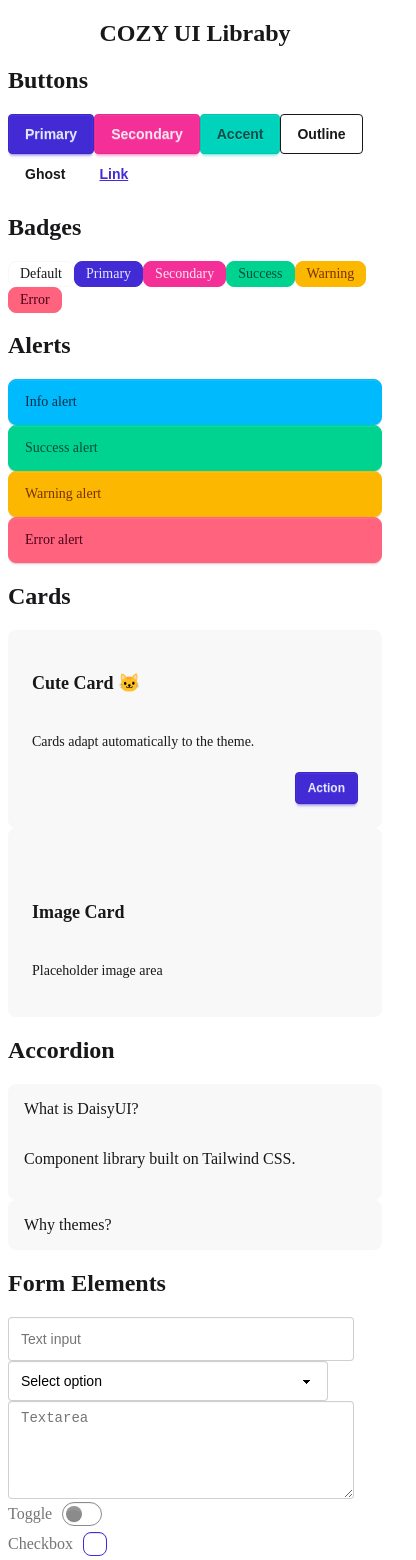
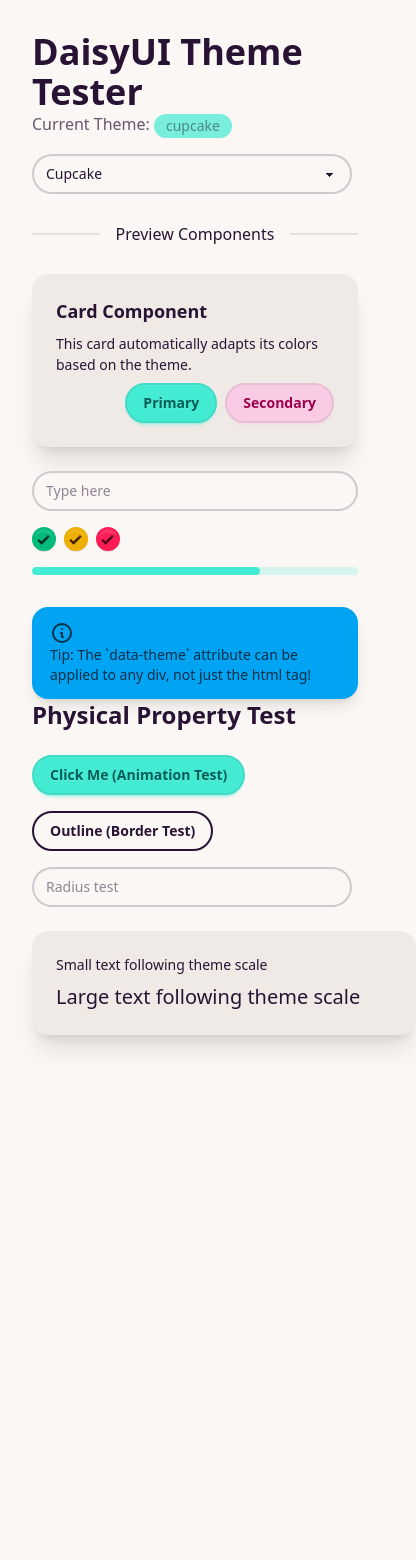
Before and after one commit to Kool-Cool/cozycat-ui, a Next.js app: page / in a window 390 px wide. Shown: the top 1560 px of the page, 416 px wide, since content can reach past the window. After the commit the page ends 1067 px from the top, so only its background shows below. Built offline with nearby package versions, Linux system fonts and the light colour scheme.

Commit message:
feat : customThemeTestig

```diff
--- a/app/globals.css
+++ b/app/globals.css
@@ -1,4 +1,35 @@
-@tailwind base;
-@tailwind components;
-@tailwind utilities;
-@plugin "daisyui";
+@import "tailwindcss";
+@plugin "daisyui" {
+  /* "all: true" includes all 32+ default daisyUI themes */
+  themes: all;
+}
+
+
+
+/* 2. Define your custom theme */
+@plugin "daisyui/theme" {
+    name: "testTheme";
+    default: false;
+    prefersdark: false;
+    color-scheme: "light";
+    --color-base-100: oklch(98% 0.016 73.684);
+    --color-base-200: oklch(95% 0.038 75.164);
+    --color-base-300: oklch(90% 0.076 70.697);
+    --color-base-content: oklch(40% 0.123 38.172);
+    --color-primary: oklch(0% 0 0);
+    --color-primary-content: oklch(100% 0 0);
+    --color-secondary: oklch(22.45% 0.075 37.85);
+    --color-secondary-content: oklch(90% 0.076 70.697);
+    --color-accent: oklch(46.44% 0.111 37.85);
+    --color-accent-content: oklch(90% 0.076 70.697);
+    --color-neutral: oklch(55% 0.195 38.402);
+    --color-neutral-content: oklch(98% 0.016 73.684);
+    --color-info: oklch(42% 0.199 265.638);
+    --color-success: oklch(43% 0.095 166.913);
+    --color-warning: oklch(82% 0.189 84.429);
+    --color-error: oklch(70% 0.191 22.216);
+    /* Custom Variables */
+    --radius-selector: 2rem;
+    --radius-field: 0.5rem;
+    --radius-box: 1rem;
+  }
--- a/app/layout.tsx
+++ b/app/layout.tsx
@@ -1,51 +1,14 @@
-import type { Metadata } from "next";
-import { Geist, Geist_Mono, Poppins, Playfair_Display } from "next/font/google";
 import "./globals.css";
 
-/* Base / system-like font (good default) */
-const geistSans = Geist({
-  variable: "--font-geist-sans",
-  subsets: ["latin"],
-});
-
-/* Mono font */
-const geistMono = Geist_Mono({
-  variable: "--font-geist-mono",
-  subsets: ["latin"],
-});
-
-/* Cozy / rounded UI font */
-const poppins = Poppins({
-  variable: "--font-poppins",
-  subsets: ["latin"],
-  weight: ["400", "500", "600", "700"],
-});
-
-/* Elegant / heading font */
-const playfair = Playfair_Display({
-  variable: "--font-playfair",
-  subsets: ["latin"],
-  weight: ["400", "600", "700"],
-});
-
-export const metadata: Metadata = {
-  title: "Create Next App",
-  description: "Generated by create next app",
-};
-
-export default function RootLayout({ children }: { children: React.ReactNode }) {
+export default function RootLayout({
+  children,
+}: {
+  children: React.ReactNode;
+}) {
   return (
-    <html
-      lang="en"
-      data-theme="tuxedocat"
-      className={`
-        ${geistSans.variable}
-        ${geistMono.variable}
-        ${poppins.variable}
-        ${playfair.variable}
-      `}
-    >
-      <body className="antialiased font-sans">{children}</body>
+    /* The 'data-theme' attribute controls which daisyUI theme is active */
+    <html lang="en" data-theme="cupcake">
+      <body>{children}</body>
     </html>
   );
 }
--- a/app/page.tsx
+++ b/app/page.tsx
@@ -1,239 +1,101 @@
-"use client";
+"use client"; // Required for interactivity
 
-export default function Page() {
+import { useEffect, useState } from "react";
+
+export default function ThemePage() {
+  const [theme, setTheme] = useState("cupcake");
+
+  // Update the document attribute whenever the state changes
+  useEffect(() => {
+    document.documentElement.setAttribute("data-theme", theme);
+  }, [theme]);
+
+  const themes = ["light", "dark", "cupcake", "bumblebee", "testTheme"];
+
   return (
-    <main className="min-h-screen p-6 space-y-12 bg-base-100 text-base-content">
-      {/* Header */}
-      <section className="text-center space-y-2">
-        <h1 className="text-4xl font-bold">
-          COZY UI Libraby
-        </h1>
-      </section>
+    <div className="min-h-screen p-8 transition-colors duration-300">
+      <div className="max-w-4xl mx-auto space-y-8">
 
-      {/* Buttons */}
-      <section className="space-y-4">
-        <h2 className="text-2xl font-semibold">Buttons</h2>
-        <div className="flex flex-wrap gap-3">
-          <button className="btn btn-primary">Primary</button>
-          <button className="btn btn-secondary">Secondary</button>
-          <button className="btn btn-accent">Accent</button>
-          <button className="btn btn-outline">Outline</button>
-          <button className="btn btn-ghost">Ghost</button>
-          <button className="btn btn-link">Link</button>
+        {/* Header & Selector */}
+        <div className="flex flex-col md:flex-row md:items-center justify-between gap-4">
+          <div>
+            <h1 className="text-4xl font-bold">DaisyUI Theme Tester</h1>
+            <p className="opacity-70">Current Theme: <span className="badge badge-primary">{theme}</span></p>
+          </div>
+
+          <select
+            className="select select-bordered w-full max-w-xs"
+            value={theme}
+            onChange={(e) => setTheme(e.target.value)}
+          >
+            {themes.map((t) => (
+              <option key={t} value={t}>{t.charAt(0).toUpperCase() + t.slice(1)}</option>
+            ))}
+          </select>
         </div>
-      </section>
 
-      {/* Badges */}
-      <section className="space-y-4">
-        <h2 className="text-2xl font-semibold">Badges</h2>
-        <div className="flex gap-3 flex-wrap">
-          <span className="badge">Default</span>
-          <span className="badge badge-primary">Primary</span>
-          <span className="badge badge-secondary">Secondary</span>
-          <span className="badge badge-success">Success</span>
-          <span className="badge badge-warning">Warning</span>
-          <span className="badge badge-error">Error</span>
-        </div>
-      </section>
+        <div className="divider">Preview Components</div>
 
-      {/* Alerts */}
-      <section className="space-y-4">
-        <h2 className="text-2xl font-semibold">Alerts</h2>
-        <div className="space-y-2 max-w-lg">
-          <div className="alert alert-info">Info alert</div>
-          <div className="alert alert-success">Success alert</div>
-          <div className="alert alert-warning">Warning alert</div>
-          <div className="alert alert-error">Error alert</div>
-        </div>
-      </section>
+        {/* Showcase Grid */}
+        <div className="grid grid-cols-1 md:grid-cols-2 gap-6">
 
-      {/* Cards */}
-      <section className="space-y-4">
-        <h2 className="text-2xl font-semibold">Cards</h2>
-        <div className="grid gap-6 sm:grid-cols-2 lg:grid-cols-3">
-          <div className="card bg-base-200 shadow">
+          {/* Card Component */}
+          <div className="card bg-base-200 shadow-xl">
             <div className="card-body">
-              <h3 className="card-title">Cute Card 🐱</h3>
-              <p>Cards adapt automatically to the theme.</p>
+              <h2 className="card-title">Card Component</h2>
+              <p>This card automatically adapts its colors based on the theme.</p>
               <div className="card-actions justify-end">
-                <button className="btn btn-primary btn-sm">Action</button>
+                <button className="btn btn-primary">Primary</button>
+                <button className="btn btn-secondary">Secondary</button>
               </div>
             </div>
           </div>
 
-          <div className="card bg-base-200 shadow">
-            <figure className="px-6 pt-6">
-              <div className="h-24 w-full rounded bg-base-300" />
-            </figure>
-            <div className="card-body">
-              <h3 className="card-title">Image Card</h3>
-              <p>Placeholder image area</p>
+          {/* Form Elements */}
+          <div className="flex flex-col gap-4">
+            <input type="text" placeholder="Type here" className="input input-bordered w-full" />
+            <div className="flex gap-2">
+              <input type="checkbox" defaultChecked className="checkbox checkbox-success" />
+              <input type="checkbox" defaultChecked className="checkbox checkbox-warning" />
+              <input type="checkbox" defaultChecked className="checkbox checkbox-error" />
             </div>
+            <progress className="progress progress-primary w-full" value="70" max="100"></progress>
+          </div>
+
+        </div>
+
+        {/* Alert Component */}
+        <div className="alert alert-info shadow-lg">
+          <div>
+            <svg xmlns="http://www.w3.org/2000/svg" fill="none" viewBox="0 0 24 24" className="stroke-current flex-shrink-0 w-6 h-6"><path strokeLinecap="round" strokeLinejoin="round" strokeWidth="2" d="M13 16h-1v-4h-1m1-4h.01M21 12a9 9 0 11-18 0 9 9 0 0118 0z"></path></svg>
+            <span>Tip: The `data-theme` attribute can be applied to any div, not just the html tag!</span>
           </div>
         </div>
-      </section>
 
-      {/* Accordion */}
-      <section className="space-y-4">
-        <h2 className="text-2xl font-semibold">Accordion</h2>
-        <div className="space-y-2 max-w-xl">
-          <div className="collapse collapse-arrow bg-base-200">
-            <input type="radio" name="accordion" defaultChecked />
-            <div className="collapse-title font-medium">
-              What is DaisyUI?
-            </div>
-            <div className="collapse-content">
-              <p>Component library built on Tailwind CSS.</p>
-            </div>
-          </div>
+      </div>
 
-          <div className="collapse collapse-arrow bg-base-200">
-            <input type="radio" name="accordion" />
-            <div className="collapse-title font-medium">
-              Why themes?
-            </div>
-            <div className="collapse-content">
-              <p>Instant visual changes without rewriting components.</p>
-            </div>
-          </div>
-        </div>
-      </section>
 
-      {/* Forms */}
-      <section className="space-y-4">
-        <h2 className="text-2xl font-semibold">Form Elements</h2>
-        <div className="grid gap-4 max-w-md">
-          <input
-            className="input input-bordered"
-            placeholder="Text input"
-          />
+      <div className="space-y-6">
+  <h2 className="text-2xl font-bold">Physical Property Test</h2>
 
-          <select className="select select-bordered" defaultValue="">
-            <option value="" disabled>
-              Select option
-            </option>
-            <option>Option 1</option>
-            <option>Option 2</option>
-          </select>
+  <div className="flex flex-wrap gap-4">
+    {/* This button will use your --animation-btn and --btn-focus-scale */}
+    <button className="btn btn-primary">Click Me (Animation Test)</button>
 
-          <textarea
-            className="textarea textarea-bordered"
-            placeholder="Textarea"
-          />
+    {/* This will show your --border width */}
+    <button className="btn btn-outline">Outline (Border Test)</button>
 
-          <label className="label cursor-pointer gap-3">
-            <span className="label-text">Toggle</span>
-            <input type="checkbox" className="toggle toggle-primary" />
-          </label>
+    {/* This will show your --radius-field */}
+    <input type="text" className="input input-bordered" placeholder="Radius test" />
+  </div>
 
-          <label className="label cursor-pointer gap-3">
-            <span className="label-text">Checkbox</span>
-            <input type="checkbox" className="checkbox checkbox-primary" />
-          </label>
-
-          <label className="label cursor-pointer gap-3">
-            <span className="label-text">Radio</span>
-            <input type="radio" className="radio radio-primary" />
-          </label>
-        </div>
-      </section>
-
-      {/* Slider */}
-      <section className="space-y-4">
-        <h2 className="text-2xl font-semibold">Slider</h2>
-        <input
-          type="range"
-          min={0}
-          max={100}
-          className="range range-primary max-w-md"
-        />
-      </section>
-
-      {/* Tabs */}
-      <section className="space-y-4">
-        <h2 className="text-2xl font-semibold">Tabs</h2>
-        <div role="tablist" className="tabs tabs-boxed">
-          <a role="tab" className="tab tab-active">Tab 1</a>
-          <a role="tab" className="tab">Tab 2</a>
-          <a role="tab" className="tab">Tab 3</a>
-        </div>
-      </section>
-
-      {/* Stats */}
-      <section className="space-y-4">
-        <h2 className="text-2xl font-semibold">Stats</h2>
-        <div className="stats shadow">
-          <div className="stat">
-            <div className="stat-title">Downloads</div>
-            <div className="stat-value">31K</div>
-            <div className="stat-desc">↗︎ 400 (22%)</div>
-          </div>
-          <div className="stat">
-            <div className="stat-title">Users</div>
-            <div className="stat-value">4,200</div>
-            <div className="stat-desc">↗︎ 12%</div>
-          </div>
-        </div>
-      </section>
-
-      {/* Table */}
-      <section className="space-y-4">
-        <h2 className="text-2xl font-semibold">Table</h2>
-        <div className="overflow-x-auto max-w-xl">
-          <table className="table table-zebra">
-            <thead>
-              <tr>
-                <th>#</th>
-                <th>Name</th>
-                <th>Status</th>
-              </tr>
-            </thead>
-            <tbody>
-              <tr>
-                <th>1</th>
-                <td>Mochi</td>
-                <td><span className="badge badge-success">Active</span></td>
-              </tr>
-              <tr>
-                <th>2</th>
-                <td>Latte</td>
-                <td><span className="badge badge-warning">Idle</span></td>
-              </tr>
-            </tbody>
-          </table>
-        </div>
-      </section>
-
-      {/* Modal */}
-      <section className="space-y-4">
-        <h2 className="text-2xl font-semibold">Modal</h2>
-
-        <button
-          className="btn btn-primary"
-          onClick={() =>
-            (document.getElementById("demo-modal") as HTMLDialogElement)?.showModal()
-          }
-        >
-          Open Modal
-        </button>
-
-        <dialog id="demo-modal" className="modal">
-          <div className="modal-box">
-            <h3 className="font-bold text-lg">Hello 🐾</h3>
-            <p className="py-4">This modal follows the active theme.</p>
-            <div className="modal-action">
-              <form method="dialog">
-                <button className="btn">Close</button>
-              </form>
-            </div>
-          </div>
-        </dialog>
-      </section>
-
-      {/* Footer */}
-      <footer className="text-center opacity-60 pt-10">
-        Made with 💖 using Tailwind & DaisyUI
-      </footer>
-    </main>
+  <div className="card w-96 bg-base-200 shadow-xl">
+    <div className="card-body">
+      <p className="text-sm">Small text following theme scale</p>
+      <p className="text-xl">Large text following theme scale</p>
+    </div>
+  </div>
+</div>
+    </div>
   );
 }
--- a/tailwind.config.ts
+++ b/tailwind.config.ts
@@ -1,106 +1,18 @@
-// tailwind.config.js
-/** @type {import('tailwindcss').Config} */
-module.exports = {
+import type { Config } from 'tailwindcss';
+
+const config: Config = {
   content: [
-    "./app/**/*.{js,ts,jsx,tsx}",
-    "./pages/**/*.{js,ts,jsx,tsx}",
-    "./components/**/*.{js,ts,jsx,tsx}",
+    './app/**/*.{ts,tsx}', // important: must include app directory
+    './components/**/*.{ts,tsx}', // if you have components folder
   ],
   theme: {
     extend: {},
   },
-  plugins: [require("daisyui")],
+  plugins: [require('daisyui')],
   daisyui: {
-    themes: [
-      "light",           // built-in
-      "dark",            // built-in
-      "cupcake",         // built-in
-      {
-        caramellatte: {
-          "primary": "oklch(0% 0 0)",
-          "primary-content": "oklch(100% 0 0)",
-          "secondary": "oklch(22.45% 0.075 37.85)",
-          "secondary-content": "oklch(90% 0.076 70.697)",
-          "accent": "oklch(46.44% 0.111 37.85)",
-          "accent-content": "oklch(90% 0.076 70.697)",
-          "neutral": "oklch(55% 0.195 38.402)",
-          "neutral-content": "oklch(98% 0.016 73.684)",
-          "base-100": "oklch(98% 0.016 73.684)",
-          "base-200": "oklch(95% 0.038 75.164)",
-          "base-300": "oklch(90% 0.076 70.697)",
-          "base-content": "oklch(40% 0.123 38.172)",
-          "info": "oklch(42% 0.199 265.638)",
-          "info-content": "oklch(90% 0.076 70.697)",
-          "success": "oklch(43% 0.095 166.913)",
-          "success-content": "oklch(90% 0.076 70.697)",
-          "warning": "oklch(82% 0.189 84.429)",
-          "warning-content": "oklch(41% 0.112 45.904)",
-          "error": "oklch(70% 0.191 22.216)",
-          "error-content": "oklch(39% 0.141 25.723)",
-          "--radius-selector": "2rem",
-          "--radius-field": "0.5rem",
-          "--radius-box": "1rem",
-          "--size-selector": "0.25rem",
-          "--size-field": "0.25rem",
-          "--border": "2px",
-          "--depth": "1",
-          "--noise": "1",
-          "--font-ui": "var(--font-geist-sans)",
-        },
-      },
-
-      {
-        tuxedocat: {
-          /* ===== Core brand ===== */
-          "primary": "oklch(15% 0 0)",            // near-black
-          "primary-content": "oklch(98% 0 0)",    // white
-
-          "secondary": "oklch(85% 0 0)",          // soft white
-          "secondary-content": "oklch(18% 0 0)",
-
-          "accent": "oklch(60% 0.02 240)",        // cool steel accent
-          "accent-content": "oklch(98% 0 0)",
-
-          /* ===== Neutral (leader / default) ===== */
-          "neutral": "oklch(22% 0 0)",
-          "neutral-content": "oklch(95% 0 0)",
-
-          /* ===== Base surfaces ===== */
-          "base-100": "oklch(8% 0 0)",             // app background (black glass)
-          "base-200": "oklch(12% 0 0)",            // elevated surface
-          "base-300": "oklch(18% 0 0)",            // cards / panels
-          "base-content": "oklch(96% 0 0)",
-
-          /* ===== Semantic colors ===== */
-          "info": "oklch(70% 0.03 240)",
-          "info-content": "oklch(15% 0 0)",
-
-          "success": "oklch(65% 0.04 160)",
-          "success-content": "oklch(98% 0 0)",
-
-          "warning": "oklch(80% 0.05 90)",
-          "warning-content": "oklch(20% 0 0)",
-
-          "error": "oklch(65% 0.08 25)",
-          "error-content": "oklch(98% 0 0)",
-
-          /* ===== Shape & feel ===== */
-          "--radius-selector": "1.5rem",
-          "--radius-field": "0.75rem",
-          "--radius-box": "1.25rem",
-
-          "--size-selector": "0.25rem",
-          "--size-field": "0.25rem",
-          "--border": "1px",
-
-          "--depth": "2",
-          "--noise": "0",
-
-          "--font-ui": "var(--font-geist-sans)",
-        },
-      }
-
-    ],
-    darkTheme: "dark",
+    // themes: ['light', 'dark', 'synthwave'],
+    themes: true, // enables all built-in daisyUI themes
   },
 };
+
+export default config;
```
